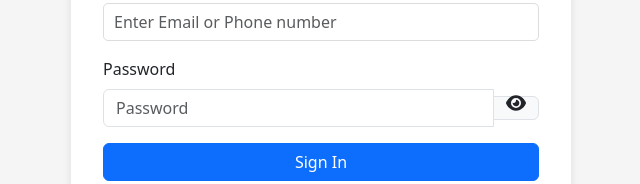
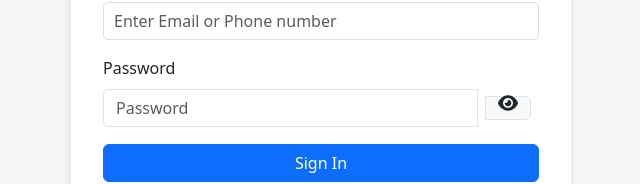
Before and after one commit to saiabhirampothini/Super-App-Frontend, a React (Create React App) app: page /login in a window 1280 px wide. Shown: the part 378-562 px from the top of the page, without its empty margins (319-959 px from the left). Built offline with nearby package versions, Linux system fonts and the light colour scheme.

Commit message:
Style-fix

```diff
--- a/src/components/Login.js
+++ b/src/components/Login.js
@@ -6,7 +6,7 @@ import { FontAwesomeIcon } from "@fortawesome/react-fontawesome";
 import { faEye, faEyeSlash } from "@fortawesome/free-solid-svg-icons";
 import { oauthRoute } from "../utils/APIRoutes";
 import { loginRoute } from "../utils/APIRoutes";
-import '../styles/Login.css';
+import "../styles/Login.css";
 
 const Login = () => {
   const Navigate = useNavigate();
@@ -90,8 +90,11 @@ const Login = () => {
                 value={password}
                 onChange={(e) => setPassword(e.target.value)}
               />
-              <div className="input-group-append">
-                <span className="input-group-text" onClick={togglePasswordVisibility}>
+              <div className="input-group-append p-2">
+                <span
+                  className="input-group-text"
+                  onClick={togglePasswordVisibility}
+                >
                   <FontAwesomeIcon icon={showPassword ? faEyeSlash : faEye} />
                 </span>
               </div>
```
